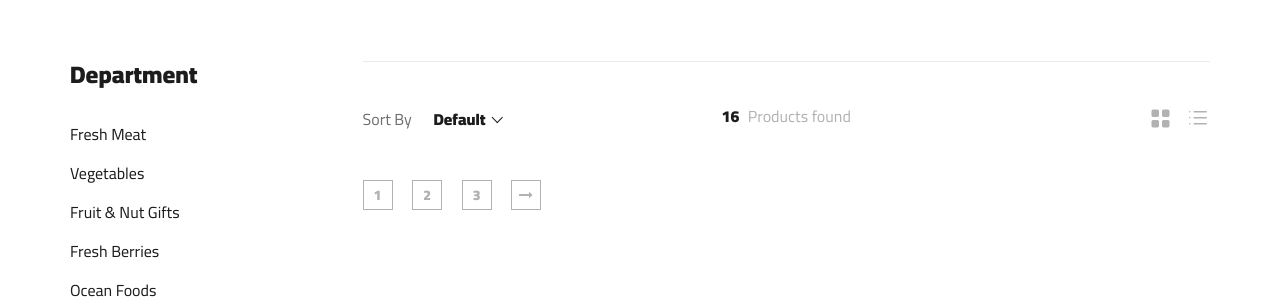
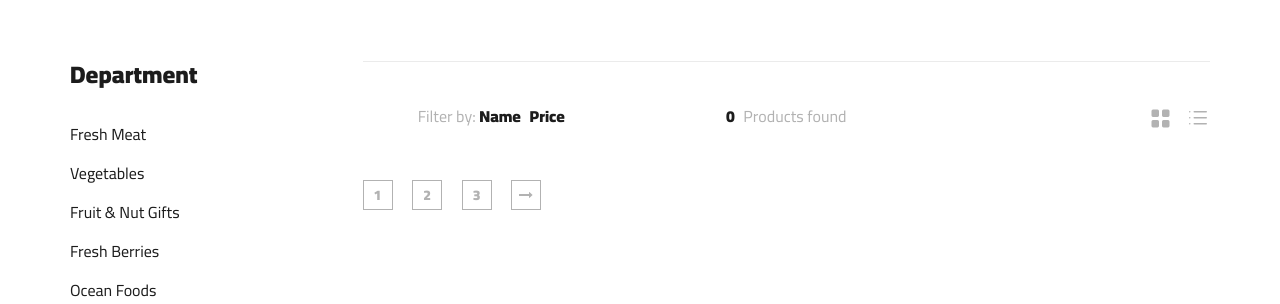
Before and after one commit to serbathome/market, a Django app: page /shop/example/ in a window 1280 px wide. Shown: the part 414-718 px from the top of the page. Run offline with Django 4.2, Linux system fonts and the light colour scheme; data that the repository does not hold is empty; some libraries are stand-ins or nearby versions.

Commit message:
Updated products filter

```diff
--- a/shop/static/shop/js/main.js
+++ b/shop/static/shop/js/main.js
@@ -96,7 +96,7 @@
     });
 
 
-    $('.hero__categories__all').on('click', function(){
+    $('.hero__categories__all').on('click', function () {
         $('.hero__categories ul').slideToggle(400);
     });
 
--- a/shop/templates/shop/example.html
+++ b/shop/templates/shop/example.html
@@ -16,7 +16,7 @@ Community market
 
 {% block content %}
 <!-- Product Section Begin -->
-<section class="product spad">
+<section class="product spad" id="app1">
     <div class="container">
         <div class="row">
             <div class="col-lg-3 col-md-5">
@@ -66,18 +66,21 @@ Community market
             <div class="col-lg-9 col-md-7">
                 <div class="filter__item">
                     <div class="row">
-                        <div class="col-lg-4 col-md-5">
-                            <div class="filter__sort">
-                                <span>Sort By</span>
-                                <select>
-                                    <option value="0">Default</option>
-                                    <option value="0">Default</option>
-                                </select>
+                        <div class="col-lg-4 col-md-4">
+                            <div class="filter__found">
+                                {% verbatim %}
+                                <h6>Filter by:
+                                    <span @click="sortProductsBy('name')">Name</span>
+                                    <span @click="sortProductsBy('price')">Price</span>
+                                </h6>
+                                {% endverbatim %}
                             </div>
                         </div>
                         <div class="col-lg-4 col-md-4">
                             <div class="filter__found">
-                                <h6><span>16</span> Products found</h6>
+                                {% verbatim %}
+                                <h6><span>{{ products.length }}</span> Products found</h6>
+                                {% endverbatim %}
                             </div>
                         </div>
                         <div class="col-lg-4 col-md-3">
@@ -89,17 +92,17 @@ Community market
                     </div>
                 </div>
                 <!-- products grid -->
-                <div class="row" id="products">
+                <div class="row">
 
                     {% verbatim %}
                     <div v-for="product in products" class="col-lg-4 col-md-6 col-sm-6">
                         <div class="product__item">
                             <div v-bind:style="{backgroundImage: 'url(' + product.Picture + ')'}"
-                                class="product__item__pic set-bg">
+                                :data-setbg="product.Picture" class="product__item__pic set-bg">
                                 <ul class="product__item__pic__hover">
                                     <li><a href="#"><i class="fa fa-heart"></i></a></li>
                                     <li><a href="#"><i class="fa fa-retweet"></i></a></li>
-                                    <li><a href="#"><i class="fa fa-shopping-cart"></i></a></li>
+                                    <li><a v-on:click.prevent="yo" href="#"><i class="fa fa-shopping-cart"></i></a></li>
                                 </ul>
                             </div>
                             <div class="product__item__text">
@@ -125,15 +128,43 @@ Community market
 <!-- Product Section End -->
 <script>
     var app = new Vue({
-        el: '#products',
+        el: '#app1',
         data: {
-            products: []
+            products: [],
+            categories: [],
+            farmers: [],
+        },
+        methods: {
+            sortProductsBy(sortType) {
+                if (sortType == "price") {
+                    this.products.sort(function (a, b) {
+                        var A = Number(a.Price);
+                        var B = Number(b.Price);
+                        if (A < B) return -1;
+                        if (A > B) return 1;
+                        return 0;
+                    });
+                }
+                if (sortType == "name") {
+                    this.products.sort(function (a, b) {
+                        var A = String(a.ProductName);
+                        var B = String(b.ProductName);
+                        if (A < B) return -1;
+                        if (A > B) return 1;
+                        return 0;
+                    });
+                }
+            },
+            yo() {
+                alert('Xo!');
+            },
         },
         mounted: function () {
+            // get products
             axios.get('/api/products')
                 .then((response) => {
                     this.products = response.data;
-                    console.log(this.products);
+                    this.sortProductsBy("name");
                 })
                 .catch((error) => {
                     console.log(error);
```
Lines whose indentation alone changed are shown as unchanged.
